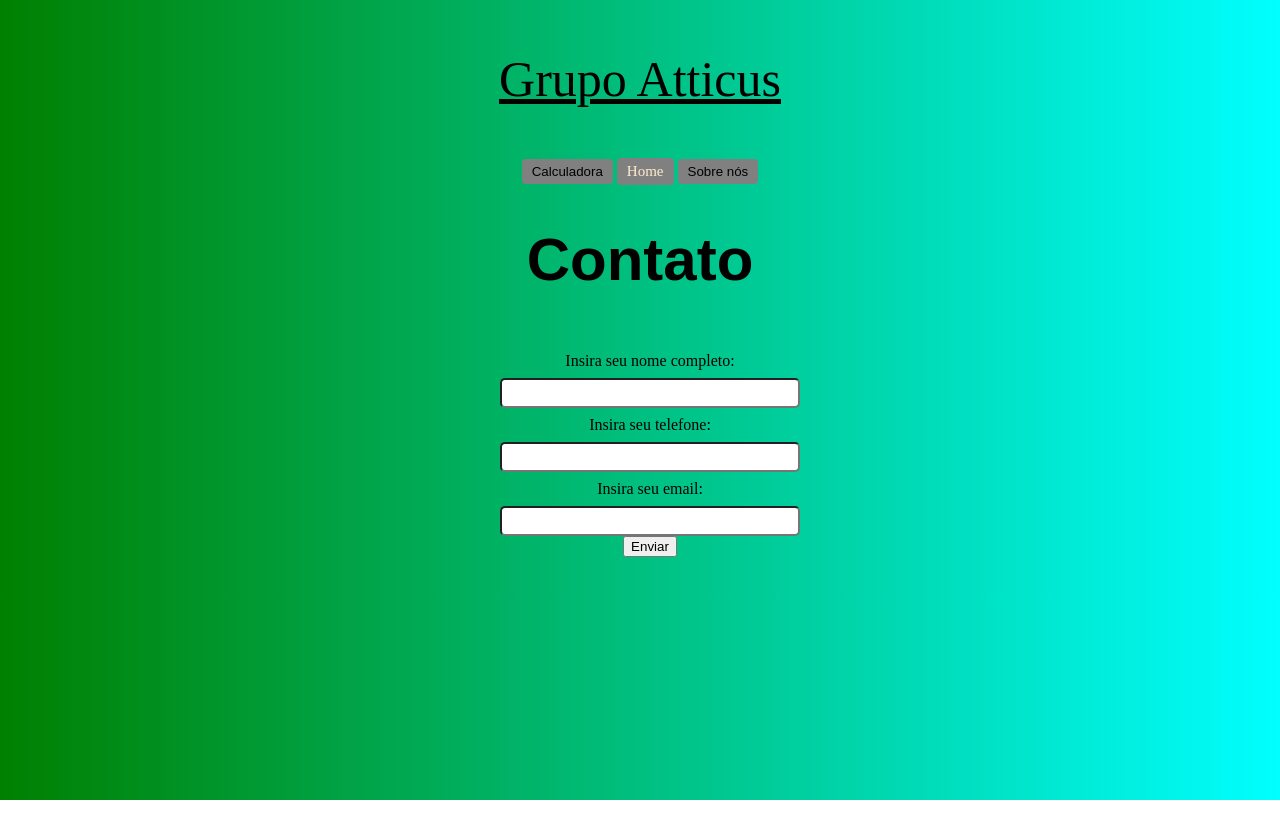
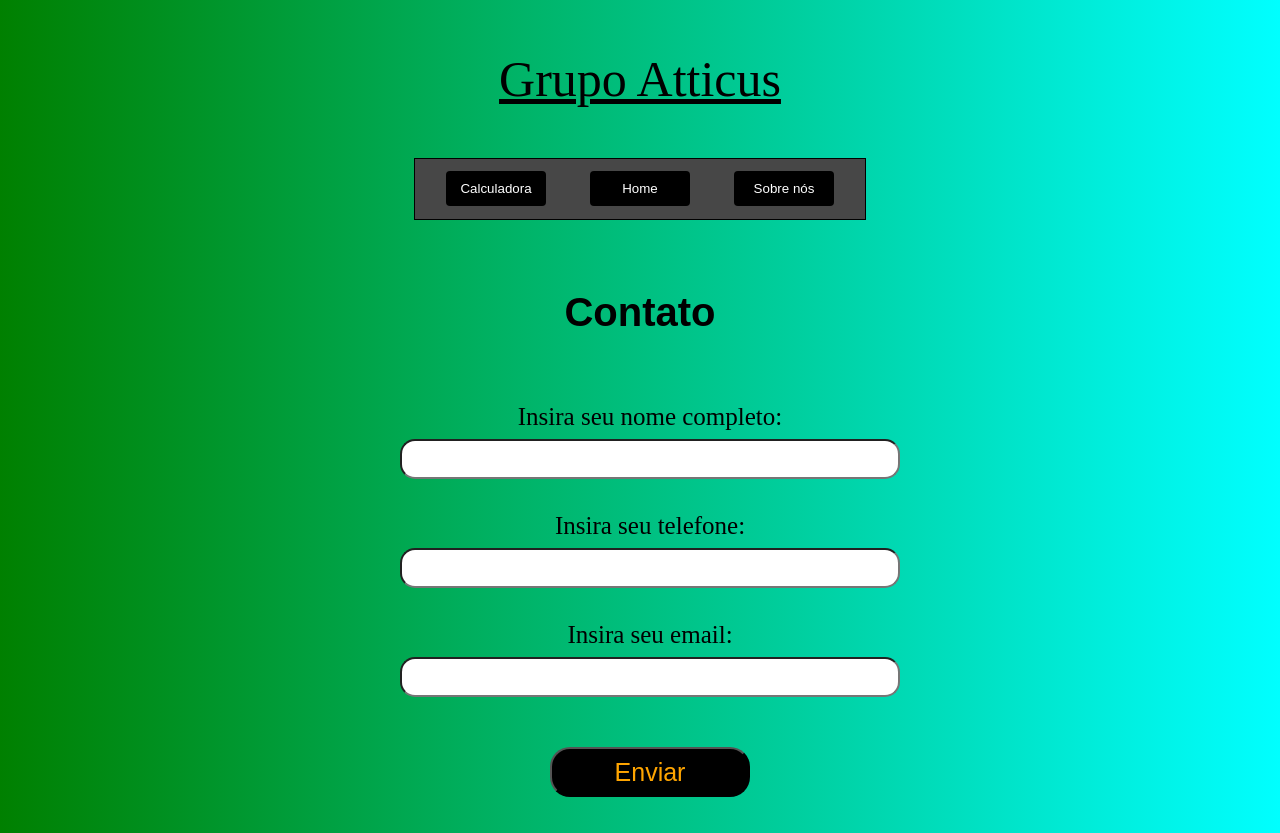
Before and after one commit to HakuTam/sprint2java, a plain HTML site: page sprint2java/pages/contato.html in a window 1280 px wide. Before the commit the page ends 800 px from the top, so only its background shows below. Drawn offline with Linux system fonts and the light colour scheme.

Commit message:
Update css

```diff
--- a/sprint2java/pages/style2.css
+++ b/sprint2java/pages/style2.css
@@ -3,15 +3,11 @@ body{
 }
 #div1{
     text-align: center;
-    font-family: 'Times New Roman', Times, serif;
+    font-family: 'Times New Roman';
     font-size: 50px;
     text-decoration: underline;
 }
-#p1{
-    font-size: 30px;
-    text-align: center;
-    font-family: 'Times New Roman', Times, serif;
-}
+
 #calculo {
     display: grid;
     margin: 0;
@@ -27,18 +23,6 @@ body{
 
 }
 
-#botao-home{
-    display:inline-block;
-    font-size: 15px;
-    font-family: 'Times New Roman', Times, serif;
-    background-color: gray;
-    color: blanchedalmond;
-}
-
-#botao-home:hover{
-    background-color: gray;
-    color: #fff;
-}
 /**=================================ACIMA(CALCULADORA)===============*/
 
 #titulo{
@@ -56,7 +40,14 @@ body{
 }
 
 #menu2 {
+    display:flex;
+    margin:0 auto;
+    width: 450px;
+    height: 60px;
+    background-color: rgb(71, 71, 71);
+    border: 1px solid black;
     text-align: center;
+    justify-content: center;
 }
 
   #menu2 ul {
@@ -65,46 +56,59 @@ body{
     margin: 0;
   }
 
-  #menu2 li {
-    display: inline-block;
+  #menu2 ul li {
+    display: inline;
+    padding: 20px;
   }
 
   #menu2 button {
+    width: 100px;
+    height: 35px;
     text-decoration: none;
-    padding: 5px 10px;
-    background-color: gray;
+    margin-top: 12px;
+    padding: 10px;
+    background-color: black;
+    color: white;
     border: none;
     border-radius: 4px;
   }
 
   #menu2 button:hover {
     background-color: #ddd;
+    color: black;
+    cursor: pointer;
   }
 
-  #menu3 {
-    text-align: center;
+#consumo-energia, #distancia-transporte, #consumo-material, #nome, #email, #telefone {
+    width: 500px;
+    height: 40px;
+    font-size: 25px;
+    border-radius: 15px;
 }
 
-  #menu3 ul {
-    list-style: none;
-    padding: 0;
-    margin: 0;
+label {
+  font-size: 25px;
+  margin-top: 25px;
 }
 
-  #menu3 li {
-    display: inline-block;
+h1 {
+  margin-top: 70px;
+  margin-bottom: 25px;
+  font-size: 40px;
 }
 
-  #menu3 button {
-    text-decoration: none;
-    padding: 5px 10px;
-    background-color: gray;
-    border: none;
-    border-radius: 4px;
+#button1 {
+  margin-top: 50px;
+  height: 50px;
+  width: 200px;
+  border-radius: 20px;
+  font-size: 25px;
+  background-color: black;
+  color: orange;
 }
 
-  #menu3 button:hover {
-    background-color: #ddd;
+#button1:hover {
+  cursor:pointer;
 }
 
 .container{
@@ -125,3 +129,25 @@ body{
   display:block;
   padding: 8px;
 }
+
+.subtitulo1 {
+  font-size: 25px;
+  margin: 15px;
+}
+
+#nomes {
+  list-style-type: square;
+}
+
+.text_column {
+  font-size: 23px;
+  text-align: justify;
+  font-family: Arial;
+  margin: 15px;
+}
+
+#quemsomos ul {
+  margin-top: 10px;
+  font-family: Arial;
+  font-size: 23px;
+}
```
Lines whose indentation alone changed are shown as unchanged.
